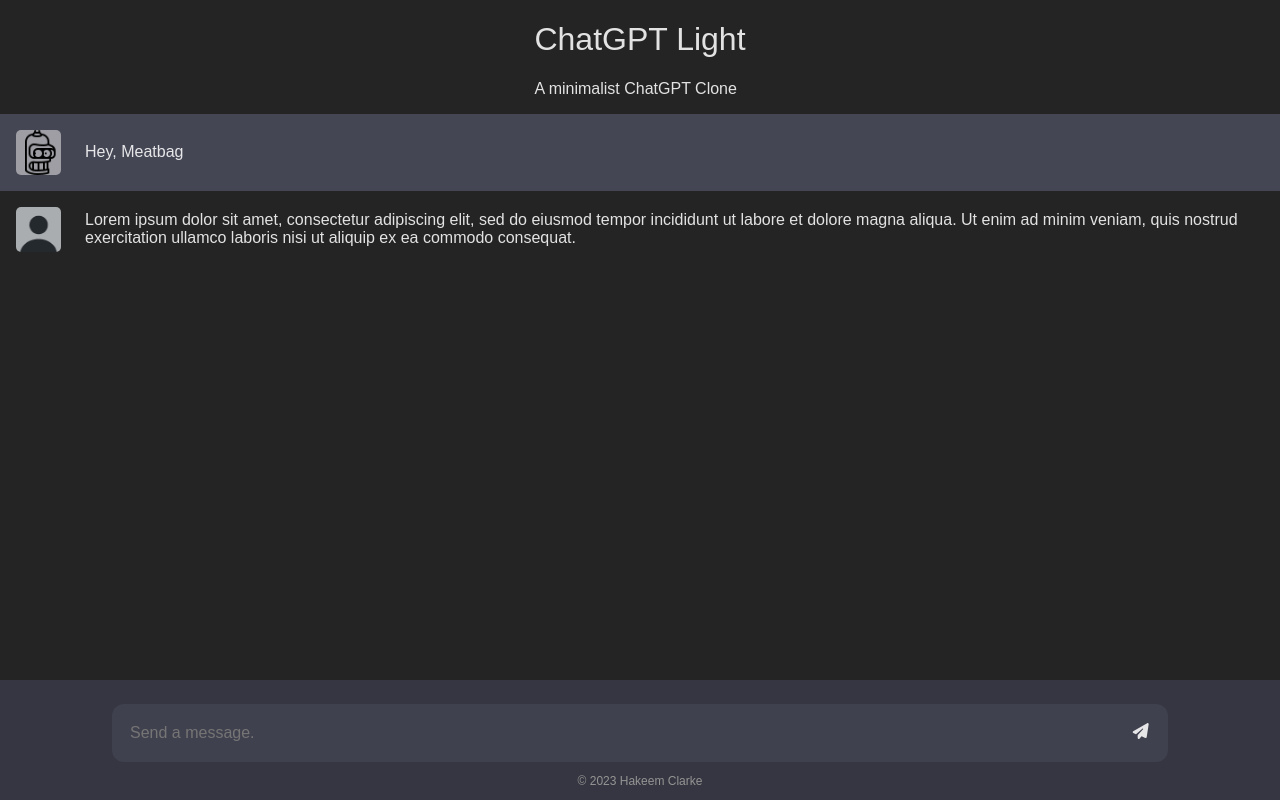
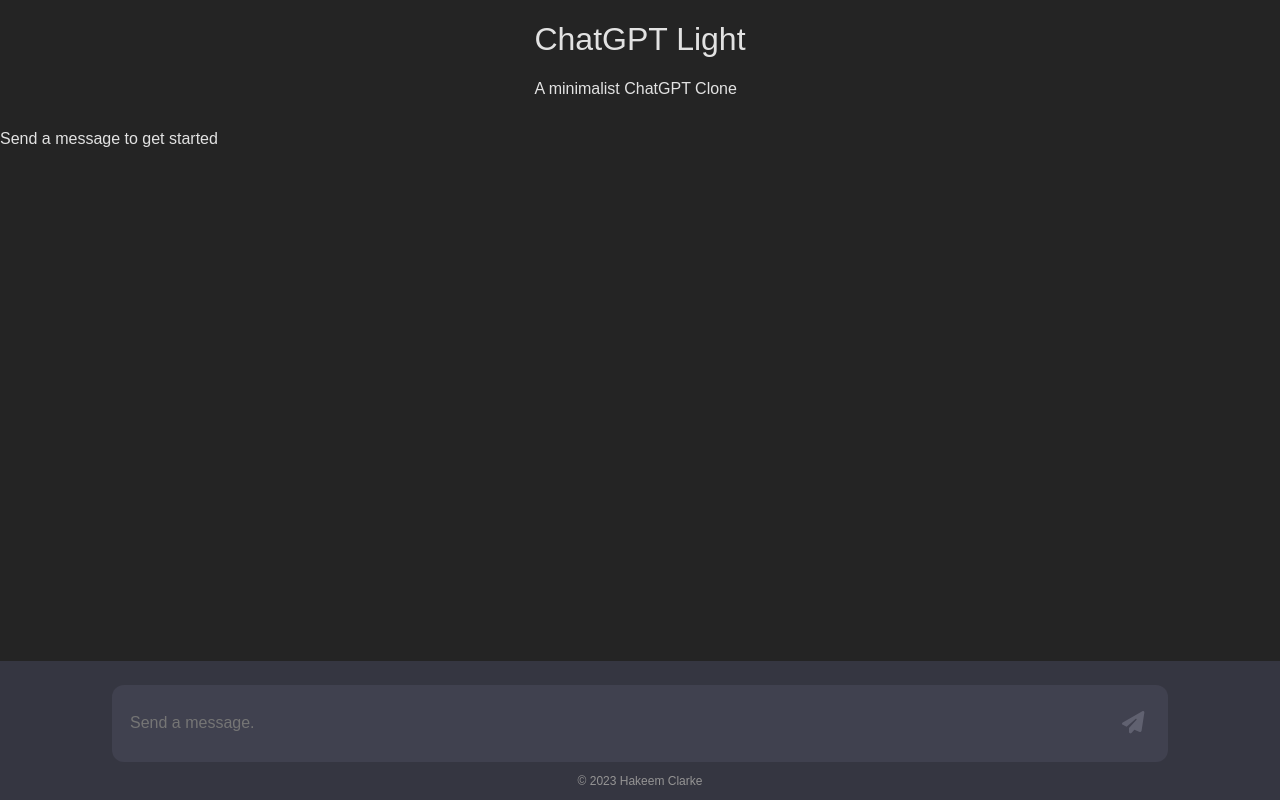
Before and after one commit to hakeem-jc/gpt-light, a Next.js app: page / in a window 1280 px wide. Built offline with nearby package versions, Linux system fonts and the light colour scheme.

Commit message:
Add feature to talk to AI via API

```diff
--- a/package.json
+++ b/package.json
@@ -19,7 +19,6 @@
     "axios": "^1.4.0",
     "eslint": "8.42.0",
     "eslint-config-next": "13.4.4",
-    "formik": "^2.4.1",
     "next": "13.4.4",
     "nextjs-cors": "^2.1.2",
     "openai": "^3.3.0",
@@ -31,6 +30,7 @@
   "devDependencies": {
     "@testing-library/jest-dom": "^5.16.5",
     "@testing-library/react": "^14.0.0",
+    "@testing-library/user-event": "^14.4.3",
     "jest": "^29.5.0",
     "jest-environment-jsdom": "^29.5.0"
   }
--- /dev/null
+++ b/src/app/app.tsx
@@ -0,0 +1,30 @@
+'use client'
+import styles from './page.module.css';
+import ChatBox from '@/components/ChatBox/ChatBox';
+import Form from '@/components/Form/Form';
+import { useAppSelector } from '@/redux/hooks';
+
+export const App = () => {
+  const { chat } = useAppSelector(state => state);
+
+  return (
+    <main className={styles.app}>
+        <header>
+            <h1 className={styles.app__title}>ChatGPT Light</h1>
+            <p>A minimalist ChatGPT Clone</p>
+        </header>
+
+        <section className={styles.messages}>
+            {chat.length === 0 && <p>Send a message to get started</p>}
+            {chat.length !== 0 && chat.map((message, i)=> {
+                return message.role  !== "system" && <ChatBox key={`message:${i}`} role={message.role} content={message.content}/>
+            })}
+        </section>
+
+        <footer className={styles.chat_form_container}>
+            <Form />
+            <p className={styles.credits}>© 2023 Hakeem Clarke</p>
+        </footer>
+    </main>
+  )
+}
--- a/src/app/page.module.css
+++ b/src/app/page.module.css
@@ -28,31 +28,6 @@
   flex-direction: column;
 }
 
-.chat_form {
-  width: 80%;
-  background-color: #40414F;
-  border-radius: 0.75rem;
-  display: flex;
-  padding: 1.2rem 1rem;
-}
-
-.chat_input {
-  width: 100%;
-  border: none;
-  background-color: transparent;
-  color: white;
-  font-size: 1rem;
-  resize: none;
-}
-
-.chat_input:focus {
-  outline: none;
-}
-
-.icon {
-  width: 1.5rem;
-}
-
 .credits {
   color: rgb(149, 148, 148);
   font-size: 0.75rem;
--- a/src/app/page.tsx
+++ b/src/app/page.tsx
@@ -1,42 +1,12 @@
-import styles from './page.module.css';
-import { FontAwesomeIcon } from '@fortawesome/react-fontawesome';
-import { faPaperPlane } from '@fortawesome/free-solid-svg-icons'
-import ChatBox from '@/components/ChatBox/ChatBox';
+'use client'
+import { Provider } from 'react-redux';
+import { store } from '@/redux/store';
+import { App } from './app';
 
-export default function Home() {
-  let chat = [
-    {
-        "role": "assistant",
-        "content": "Hey, Meatbag"
-    },
-    {
-        "role": "user",
-        "content": "Lorem ipsum dolor sit amet, consectetur adipiscing elit, sed do eiusmod tempor incididunt ut labore et dolore magna aliqua. Ut enim ad minim veniam, quis nostrud exercitation ullamco laboris nisi ut aliquip ex ea commodo consequat."
-    }
-];
-
-
+export default function Page() {
   return (
-    <main className={styles.app}>
-      <header>
-        <h1 className={styles.app__title}>ChatGPT Light</h1>
-        <p>A minimalist ChatGPT Clone</p>
-      </header>
-
-      <section className={styles.messages}>
-        {chat.map((message, i)=> {
-            return message.role  !== "system" && <ChatBox key={`message:${i}`} role={message.role} content={message.content}/>
-          })}
-      </section>
-
-      <footer className={styles.chat_form_container}>
-        <form className={styles.chat_form}>
-            <input className={styles.chat_input} placeholder='Send a message.'/>
-            <FontAwesomeIcon icon={faPaperPlane} className={styles.icon}/>
-        </form>
-
-        <p className={styles.credits}>© 2023 Hakeem Clarke</p>
-      </footer>
-    </main>
+    <Provider store={store}>
+      <App/>
+    </Provider>
   )
 }
--- /dev/null
+++ b/src/components/Form/Form.module.css
@@ -0,0 +1,35 @@
+.chat_form {
+    width: 80%;
+    background-color: #40414F;
+    border-radius: 0.75rem;
+    display: flex;
+    padding: 1.2rem 1rem;
+  }
+
+.chat_input {
+    width: 100%;
+    border: none;
+    background-color: transparent;
+    color: white;
+    font-size: 1rem;
+    resize: none;
+}
+
+.form_button {
+  background: transparent;
+  border: none;
+  font-size: 1.4rem;
+  color: #606170;
+  padding: 0.4rem 0.5rem;
+  cursor: pointer;
+  border-radius: 8px;
+}
+
+.form_button:hover {
+  background-color: #19C37D;
+  color: white;
+}
+
+.chat_input:focus {
+  outline: none;
+}
--- /dev/null
+++ b/src/components/Form/Form.tsx
@@ -0,0 +1,55 @@
+import { FC, FormEvent, useState } from 'react';
+import styles from './Form.module.css';
+import { faPaperPlane } from '@fortawesome/free-solid-svg-icons';
+import { FontAwesomeIcon } from '@fortawesome/react-fontawesome';
+import axios from 'axios';
+import { useAppDispatch, useAppSelector } from '@/redux/hooks';
+import { setChat } from '@/redux/chatSlice';
+
+const Form:FC  = () => {
+  const [formData, setFormData] = useState({message: '',});
+  const dispatch = useAppDispatch();
+  const { chat } = useAppSelector(state => state);
+
+  const handleSubmit = (event: FormEvent<HTMLFormElement>) => {
+    event.preventDefault();
+    let payload = { messages: [...chat,{role:"user", content:formData.message}] };
+    dispatch(setChat({role:"user", content:formData.message}));
+
+    // axios.post(`${process.env.ORIGIN}/api/generate`, payload)
+    axios.post(`${process.env.NEXT_PUBLIC_API_URL}/api/generate`, payload)
+    .then((res)=>{
+        dispatch(setChat({role:"assistant", content:res.data.result}));
+        }).catch((err)=>{
+            console.error(err);
+        });
+  };
+
+  const handleChange = (event: React.ChangeEvent<HTMLInputElement>) => {
+    setFormData({
+      ...formData,
+      [event.target.name]: event.target.value,
+    });
+  };
+
+  return (
+    <form onSubmit={handleSubmit} className={styles.chat_form}>
+      <input
+        type="text"
+        id="message"
+        name="message"
+        className={styles.chat_input}
+        placeholder='Send a message.'
+        value={formData.message}
+        onChange={handleChange}
+        autoComplete='off'
+      />
+
+        <button type="submit" className={styles.form_button}>
+            <FontAwesomeIcon icon={faPaperPlane} className={styles.form_icon}/>
+        </button>
+    </form>
+  );
+};
+
+export default Form;
--- /dev/null
+++ b/src/redux/chatSlice.ts
@@ -0,0 +1,20 @@
+import { createSlice } from '@reduxjs/toolkit';
+import type { PayloadAction } from '@reduxjs/toolkit';
+import { Message } from '../interfaces/interfaces';
+
+const messages:Message[] = [
+    // {"role": "system", "content": "You're a virtual assistant. Answer the user in the language they speak in and have a conversation"},
+]
+
+const setChatSlice = createSlice({
+    name: 'chat',
+    initialState: messages,
+    reducers: {
+        setChat(state, action:PayloadAction<Message>){
+            return [...state, action.payload];
+        }
+    }
+});
+
+export const { setChat } = setChatSlice.actions;
+export const chat = setChatSlice.reducer;
--- /dev/null
+++ b/src/redux/hooks.ts
@@ -0,0 +1,6 @@
+import { useDispatch, useSelector } from 'react-redux';
+import type { TypedUseSelectorHook } from 'react-redux';
+import type { RootState, AppDispatch } from './store';
+
+export const useAppDispatch: () => AppDispatch = useDispatch;
+export const useAppSelector: TypedUseSelectorHook<RootState> = useSelector;
--- /dev/null
+++ b/src/redux/store.ts
@@ -0,0 +1,12 @@
+import { configureStore, combineReducers } from '@reduxjs/toolkit';
+import { chat } from './chatSlice';
+
+
+const rootReducer = combineReducers({
+    chat,
+})
+
+
+export const store = configureStore({reducer: rootReducer});
+export type RootState = ReturnType<typeof store.getState>;
+export type AppDispatch = typeof store.dispatch;
```
Also changed, not shown: 2 other files (tests, documents, lock files or other folders).
